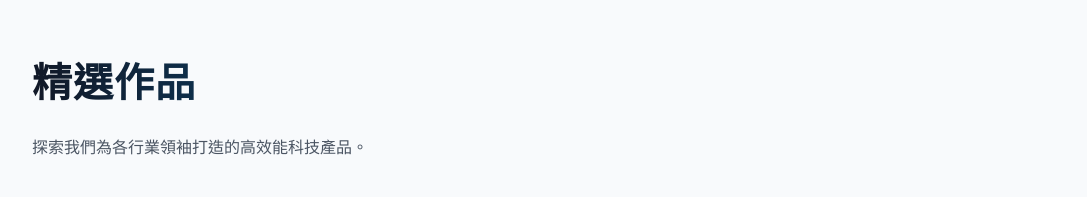
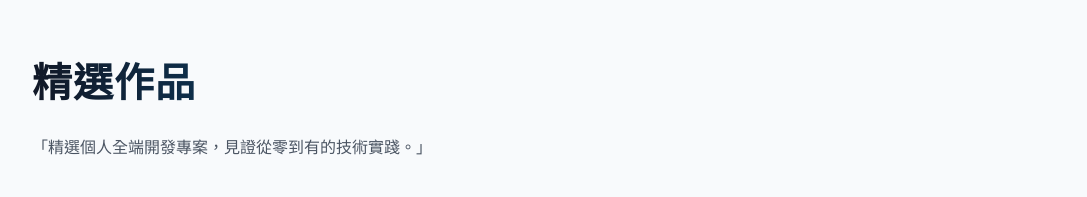
Before and after one commit to cocoyao570/cmhotai, a website: page public/index.html in a window 1280 px wide. Shown: the part 1200-1397 px from the top of the page, without its empty margins (96-1183 px from the left). Drawn offline with Linux system fonts and the light colour scheme.

Commit message:
Update index.html

```diff
--- a/public/index.html
+++ b/public/index.html
@@ -613,7 +613,7 @@ font-size:16px;
 <section id="works">
 <h2 class="section-title" data-zh>精選作品</h2>
 <h2 class="section-title" data-en>Selected Works</h2>
-<p style="color: var(--text-muted);" data-zh>探索我們為各行業領袖打造的高效能科技產品。</p>
+<p style="color: var(--text-muted);" data-zh>「精選個人全端開發專案，見證從零到有的技術實踐。」</p>
 <p style="color: var(--text-muted);" data-en>Explore high‑performance tech products built for industry leaders.</p>
 <div class="grid-container">
 <!-- 作品1 -->
```
